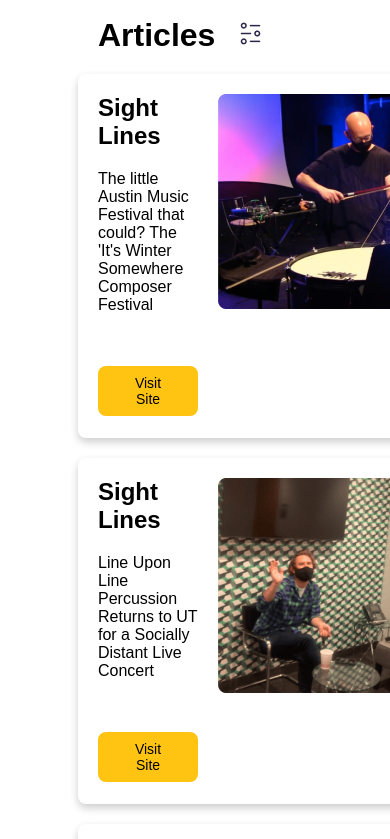
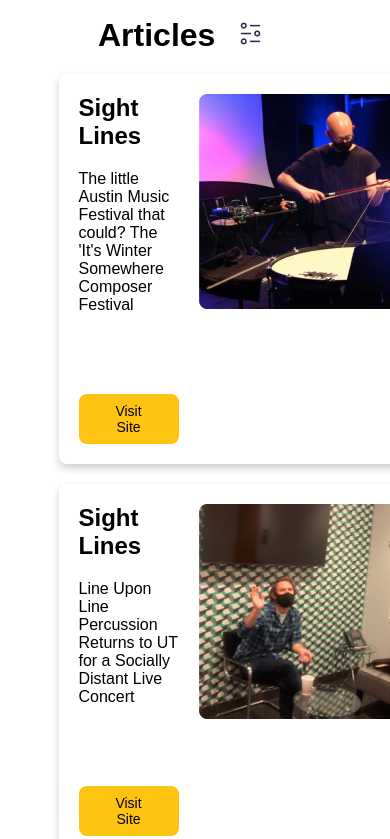
Before and after one commit to jtrinid/UX_UI_HW_18, a plain HTML site: page index.html in a window 390 px wide. Shown: the part 755-1594 px from the top of the page. Drawn offline with Linux system fonts and the light colour scheme.

Commit message:
Updated Grid and Flex Displays

```diff
--- a/index.html
+++ b/index.html
@@ -46,7 +46,9 @@
   </div>
 </div>
 
-<section>
+<!--Another Interior Page-->
+
+<section class="anotherInteriorPage">
   <div class="card">
     <div class="cardInfo">
       <h1 class="cardHeading">Sight Lines</h1>
--- a/style.css
+++ b/style.css
@@ -15,6 +15,8 @@ body {
     color: black;
     text-decoration: none;
   }
+
+/*Flex display items start here*/
 
   header {
     display: flex;
@@ -114,9 +116,29 @@ body {
     cursor: pointer;
   }
 
+  /*Another Interior Page Grid Display Constructed Here*/
+
+  .anotherInteriorPage {
+    display: grid;
+    justify-content: center;
+    align-content: center;
+    grid-template-areas: 'card'
+    'card'
+    'card'
+    'card'
+    'card'
+    'card'
+    'card'
+    'card'
+    'card'
+    'card';
+    grid-template-columns: 83%;
+    grid-template-rows: auto auto auto auto auto auto auto auto auto auto;
+  }
+
   .card {
     display: flex;
-    margin-left: 20%;
+    margin-left: 15%;
     margin-bottom: 20px;
     background-color: white;
     width: 66%;
@@ -148,7 +170,7 @@ body {
     display: inline-block;
     font-size: 18px;
     font-weight: 500;
-    margin: 2px 0px;
+    margin: 30px 0px 0px;
     cursor: pointer;
   }
 
@@ -201,7 +223,27 @@ body {
     padding-right: 10px;
   }
 
-  @media only screen and (max-width:800px) {
+/*Media Query Sizing Begins Here*/
+
+  @media only screen and (max-width:600px) {
+    .anotherInteriorPage {
+      display: grid;
+      justify-content: center;
+      align-content: center;
+      grid-template-areas: 'card'
+      'card'
+      'card'
+      'card'
+      'card'
+      'card'
+      'card'
+      'card'
+      'card'
+      'card';
+      grid-template-columns: 100%;
+      grid-template-rows: auto auto auto auto auto auto auto auto auto auto;
+    }
+
 
     .card {
       width: fit-content;
```
